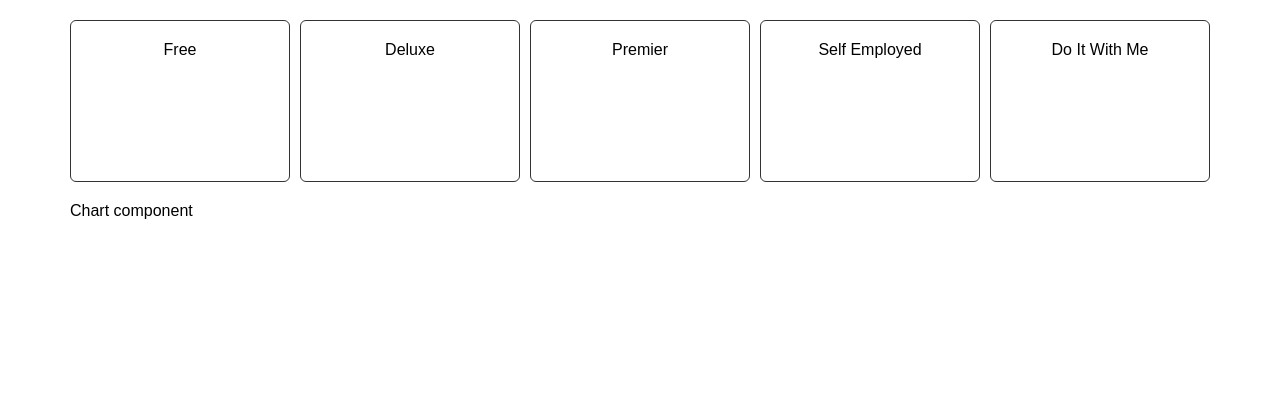
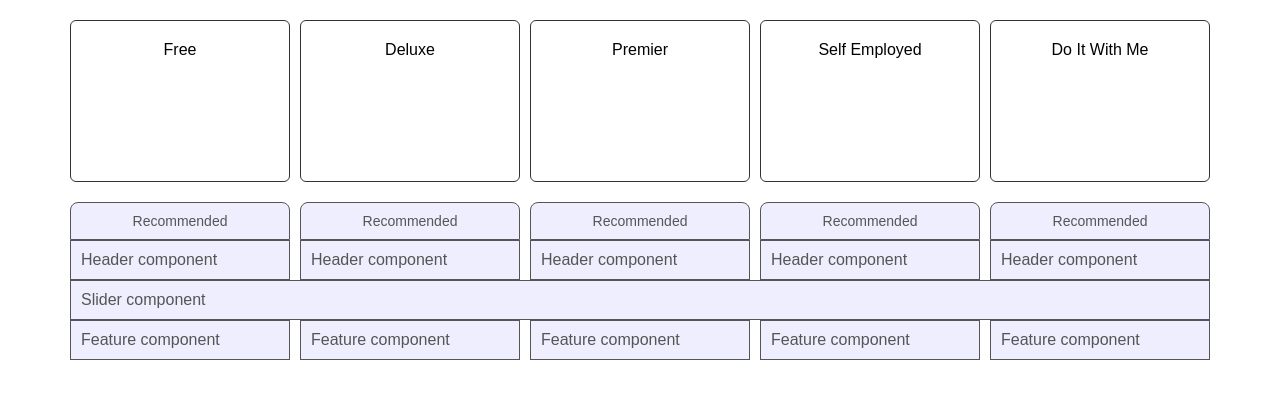
Before and after one commit to msolorio/171004-comp-chart, a React (Create React App) app: page / in a window 1280 px wide. Shown: the top 398 px of the page. Built offline with nearby package versions, Linux system fonts and the light colour scheme.

Commit message:
add chart component structure

```diff
--- a/src/components/App.jsx
+++ b/src/components/App.jsx
@@ -1,8 +1,6 @@
 import React, { Component } from 'react';
 import Tiles from './Tiles/Tiles.jsx';
-import Tile from './Tiles/Tile.jsx';
 import Chart from './Chart/Chart.jsx';
-import tileData from './Tiles/tilesData';
 import calculateSku from '../utilities/calculateSku';
 import skuRanking from '../utilities/skuRanking';
 
@@ -36,22 +34,8 @@ class App extends Component {
 
     return (
       <div className="App">
-
-        <Tiles>
-          {
-            tileData.tiles.map((tile, index) => {
-              return (
-                <div className="col"
-                  key={index}>
-                  <Tile {...tile}
-                    handleTileClick={this.handleTileClick}
-                    activeTiles={this.state.activeTiles} />
-                </div>
-              );
-            })
-          }
-        </Tiles>
-
+        <Tiles handleTileClick={this.handleTileClick}
+          activeTiles={this.state.activeTiles} />
         <Chart recommendedSku={recommendedSku} />
       </div>
     );
--- /dev/null
+++ b/src/components/Chart/Banner.jsx
@@ -0,0 +1,7 @@
+import React from 'react';
+
+export default function Banner() {
+  return (
+    <div className="banner">Recommended</div>
+  );
+}
--- /dev/null
+++ b/src/components/Chart/Chart.css
@@ -0,0 +1,15 @@
+.header,
+.slider,
+.feature,
+.banner {
+  padding: 10px;
+  border: 1px solid #555;
+  color: #555;
+  background: #eeeeff;
+}
+
+.banner {
+  font-size: 14px;
+  text-align: center;
+  border-radius: 8px 8px 0 0;
+}
--- a/src/components/Chart/Chart.jsx
+++ b/src/components/Chart/Chart.jsx
@@ -1,7 +1,65 @@
 import React from 'react';
+import Banner from './Banner';
+import Header from './Header';
+import Slider from './Slider';
+import Feature from './Feature';
+import productData from './productData';
+import './Chart.css';
 
-export default function Chart() {
-  return (
-    <div className="Chart">Chart component</div>
-  );
-}
+export default class Chart extends React.Component {
+  constructor(props) {
+    super(props);
+  }
+
+  render() {
+    return (
+      <div className="chart">
+
+        <div className="banners">
+          <div className="row">
+            {
+              productData.products.map((product, index) => {
+                return (
+                  <div className="col" key={index}>
+                    <Banner sku={product.sku} />
+                  </div>
+                );
+              })
+            }
+          </div>
+        </div>
+
+        <div className="headers">
+          <div className="row">
+            {
+              productData.products.map((product, index) => {
+                return (
+                  <div className="col" key={index}>
+                    <Header sku={product.sku} />
+                  </div>
+                );
+              })
+            }
+          </div>
+        </div>
+
+        <Slider />
+
+        <div className="features">
+          <div className="row">
+            {
+              productData.products.map((product, index) => {
+                return (
+                  <div className="col" key={index}>
+                    <Feature sku={product.sku} />
+                  </div>
+                );
+              })
+            }
+          </div>
+        </div>
+
+      </div>
+    );
+  }
+};
--- /dev/null
+++ b/src/components/Chart/Feature.jsx
@@ -0,0 +1,7 @@
+import React from 'react';
+
+export default function Feature() {
+  return (
+    <div className="feature">Feature component</div>
+  );
+}
--- /dev/null
+++ b/src/components/Chart/Header.jsx
@@ -0,0 +1,7 @@
+import React from 'react';
+
+export default function Header() {
+  return (
+    <div className="header">Header component</div>
+  );
+}
--- /dev/null
+++ b/src/components/Chart/Slider.jsx
@@ -0,0 +1,7 @@
+import React from 'react';
+
+export default function Slider() {
+  return (
+    <div className="slider">Slider component</div>
+  );
+}
--- /dev/null
+++ b/src/components/Chart/productData.js
@@ -0,0 +1,19 @@
+export default {
+  products: [
+    {
+      sku: 512
+    },
+    {
+      sku: 16
+    },
+    {
+      sku: 8
+    },
+    {
+      sku: 64
+    },
+    {
+      sku: 9000
+    }
+  ]
+};
--- a/src/components/Tiles/Tiles.jsx
+++ b/src/components/Tiles/Tiles.jsx
@@ -1,10 +1,23 @@
 import React from 'react';
 import './Tiles.css';
+import Tile from './Tile.jsx';
+import tileData from './tilesData';
 
 export default function Tiles(props) {
   return (
     <div className="tiles row">
-      {props.children}
+      {
+        tileData.tiles.map((tile, index) => {
+          return (
+            <div className="col"
+              key={index}>
+              <Tile {...tile}
+                handleTileClick={props.handleTileClick}
+                activeTiles={props.activeTiles} />
+            </div>
+          );
+        })
+      }
     </div>
   );
 }
```
